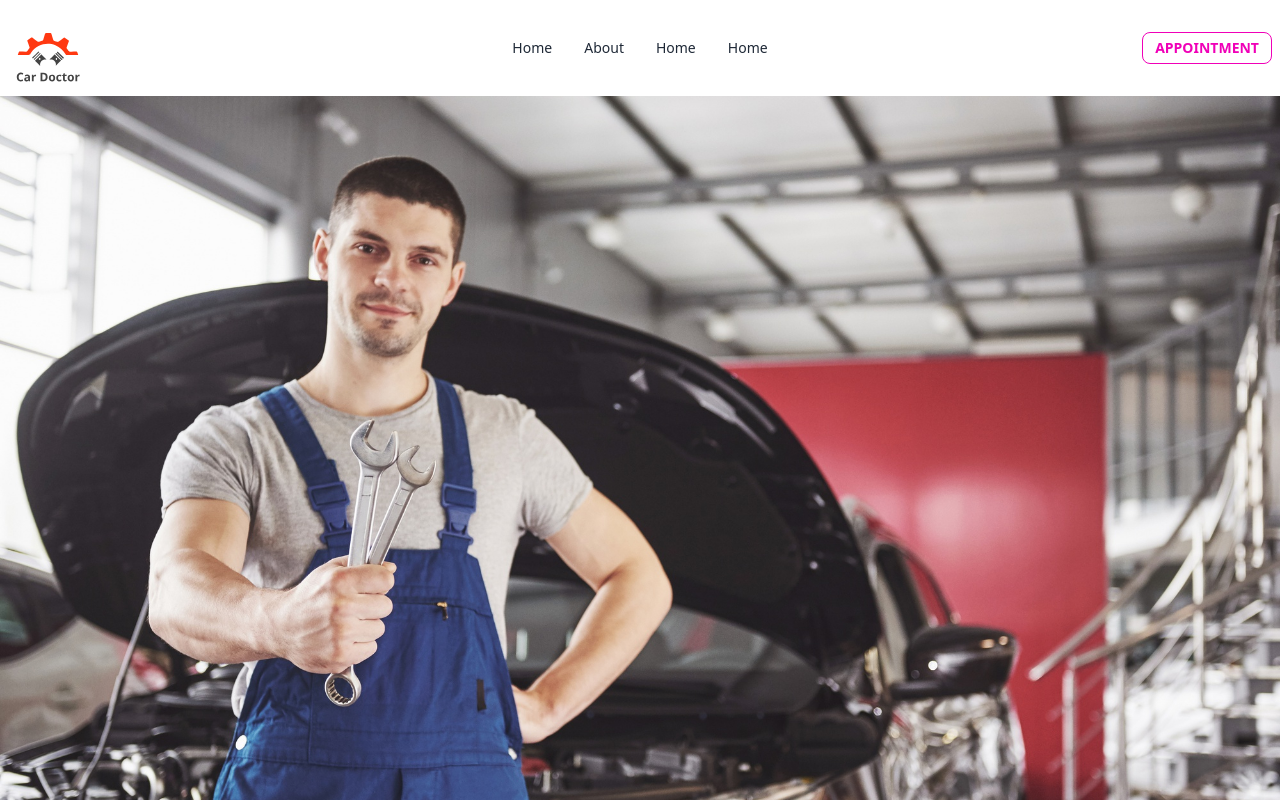
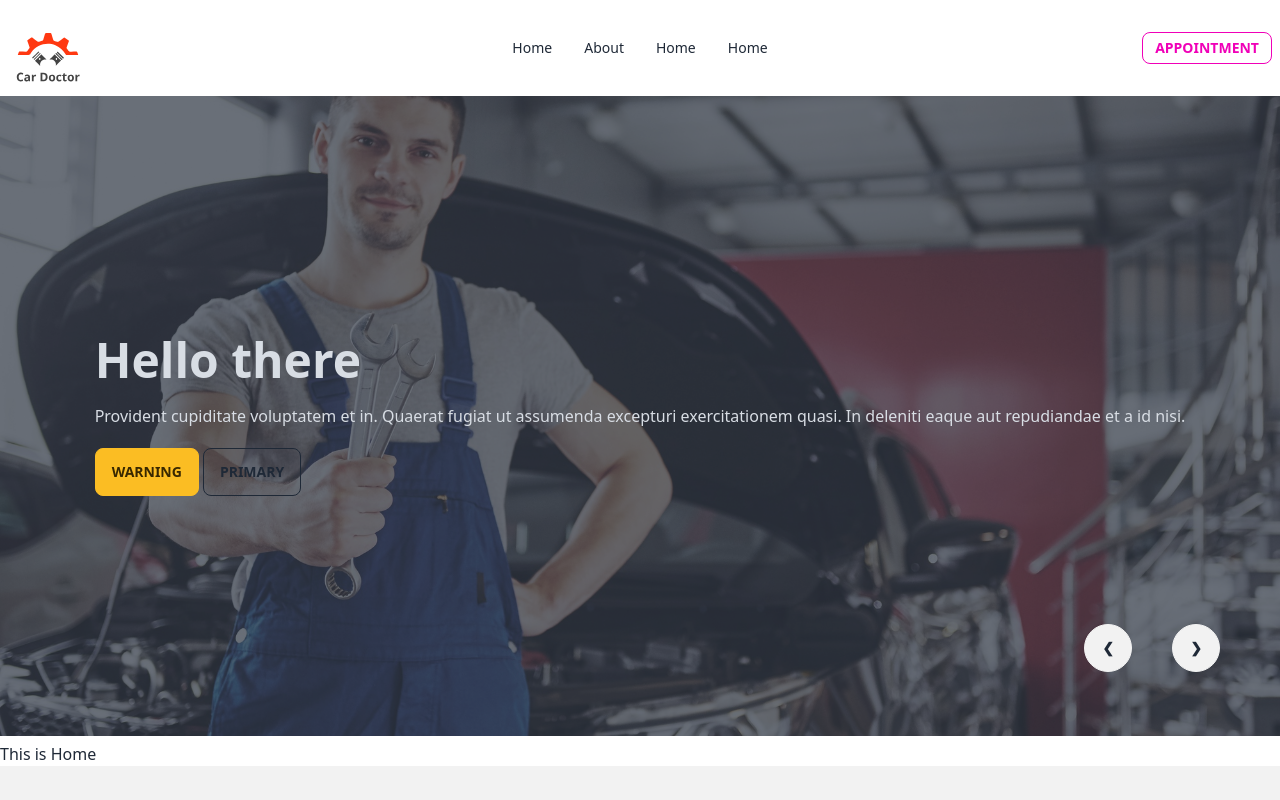
Before and after one commit to Asif3359/Car-service-project, a React (Vite) app: page / in a window 1280 px wide. Shown: the top 800 px of the page. Built offline with nearby package versions, Linux system fonts and the light colour scheme.

Commit message:
add slider in home page

```diff
--- a/src/Pages/Home/Baner/Baner.jsx
+++ b/src/Pages/Home/Baner/Baner.jsx
@@ -9,31 +9,81 @@ import banner6 from "../../../assets/images/banner/6.jpg"
 const Baner = () => {
     return (
         <div>
-            <div className="carousel w-full">
+            <div className="carousel w-full  ">
                 <div id="slide1" className="carousel-item relative w-full">
-                    <img src={banner1} className="w-full " />
-                    <div className="absolute flex justify-end gap-10 mr-10 transform -translate-y-1/2 left-5 right-5 bottom-10">
+                    <div className="hero" style={{ backgroundImage: `url(${banner1})` }}>
+                        <div className="hero-overlay bg-opacity-70"></div>
+                        <div className="  text-neutral-content py-20 my-20 lg:my-40 mt-10">
+                            <div className="">
+                                <h1 className="mb-5 text-5xl font-bold">Hello there</h1>
+                                <p className="mb-5">Provident cupiditate voluptatem et in. Quaerat fugiat ut assumenda excepturi exercitationem quasi. In deleniti eaque aut repudiandae et a id nisi.</p>
+                                <div className='flex gap-1 items-center'>
+                                    <button className="btn btn-warning">Warning</button>
+                                    <button className="btn btn-outline">Primary</button>
+                                </div>
+                            </div>
+                        </div>
+                    </div>
+
+                    <div className="absolute flex justify-end gap-10 mr-10 transform -translate-y-1/2 left-5 right-5 bottom-0 lg:bottom-10">
+
                         <a href="#slide4" className="btn btn-circle">❮</a>
                         <a href="#slide2" className="btn btn-circle">❯</a>
                     </div>
                 </div>
-                <div id="slide2" className="carousel-item relative w-full">
-                    <img src={banner2} className="w-full" />
-                    <div className="absolute flex justify-end gap-10 mr-10 transform -translate-y-1/2 left-5 right-5 bottom-10">
+                <div id="slide2" className="carousel-item relative w-full ">
+                    <div className="hero bg-cover bg-no-repeat bg-center " style={{ backgroundImage: `url(${banner2})` }}>
+                        <div className="hero-overlay bg-opacity-70"></div>
+                        <div className="  text-neutral-content">
+                            <div className="">
+                                <h1 className="mb-5 text-5xl font-bold">Hello there</h1>
+                                <p className="mb-5">Provident cupiditate voluptatem et in. Quaerat fugiat ut assumenda excepturi exercitationem quasi. In deleniti eaque aut repudiandae et a id nisi.</p>
+                                <div className='flex gap-1 items-center'>
+                                    <button className="btn btn-warning">Warning</button>
+                                    <button className="btn btn-outline">Primary</button>
+                                </div>
+                            </div>
+                        </div>
+                    </div>
+                    <div className="absolute flex justify-end gap-10 mr-10 transform -translate-y-1/2 left-5 right-5 bottom-0 lg:bottom-10">
                         <a href="#slide1" className="btn btn-circle">❮</a>
                         <a href="#slide3" className="btn btn-circle">❯</a>
                     </div>
                 </div>
-                <div id="slide3" className="carousel-item relative w-full">
-                    <img src={banner3} className="w-full" />
-                    <div className="absolute flex justify-end gap-10 mr-10 transform -translate-y-1/2 left-5 right-5 bottom-10">
+                <div id="slide3" className="carousel-item relative w-full ">
+                    <div className="hero bg-cover bg-no-repeat bg-center " style={{ backgroundImage: `url(${banner3})` }}>
+                        <div className="hero-overlay bg-opacity-70"></div>
+                        <div className="  text-neutral-content">
+                            <div className="">
+                                <h1 className="mb-5 text-5xl font-bold">Hello there</h1>
+                                <p className="mb-5">Provident cupiditate voluptatem et in. Quaerat fugiat ut assumenda excepturi exercitationem quasi. In deleniti eaque aut repudiandae et a id nisi.</p>
+                                <div className='flex gap-1 items-center'>
+                                    <button className="btn btn-warning">Warning</button>
+                                    <button className="btn btn-outline">Primary</button>
+                                </div>
+                            </div>
+                        </div>
+                    </div>
+                    <div className="absolute flex justify-end gap-10 mr-10 transform -translate-y-1/2 left-5 right-5 bottom-0 lg:bottom-10">
                         <a href="#slide2" className="btn btn-circle">❮</a>
                         <a href="#slide4" className="btn btn-circle">❯</a>
                     </div>
                 </div>
-                <div id="slide4" className="carousel-item relative w-full">
-                    <img src={banner4} className="w-full" />
-                    <div className="absolute flex justify-end gap-10 mr-10 transform -translate-y-1/2 left-5 right-5 bottom-10">
+                <div id="slide4" className="carousel-item relative w-full ">
+                    <div className="hero bg-cover bg-no-repeat bg-center " style={{ backgroundImage: `url(${banner4})` }}>
+                        <div className="hero-overlay bg-opacity-70"></div>
+                        <div className="  text-neutral-content">
+                            <div className="">
+                                <h1 className="mb-5 text-5xl font-bold">Hello there</h1>
+                                <p className="mb-5">Provident cupiditate voluptatem et in. Quaerat fugiat ut assumenda excepturi exercitationem quasi. In deleniti eaque aut repudiandae et a id nisi.</p>
+                                <div className='flex gap-1 items-center'>
+                                    <button className="btn btn-warning">Warning</button>
+                                    <button className="btn btn-outline">Primary</button>
+                                </div>
+                            </div>
+                        </div>
+                    </div>
+                    <div className="absolute flex justify-end gap-10 mr-10 transform -translate-y-1/2 left-5 right-5 bottom-0 lg:bottom-10">
                         <a href="#slide3" className="btn btn-circle">❮</a>
                         <a href="#slide1" className="btn btn-circle">❯</a>
                     </div>
```
